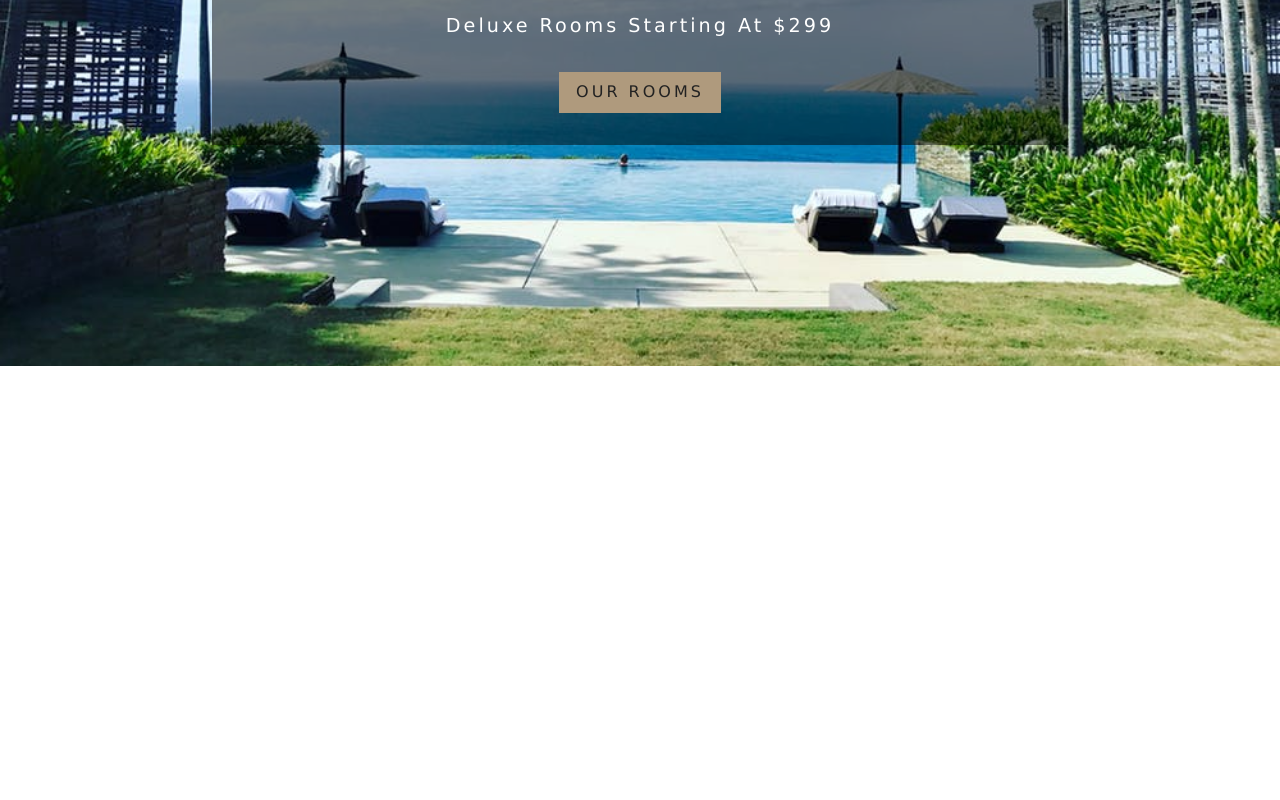
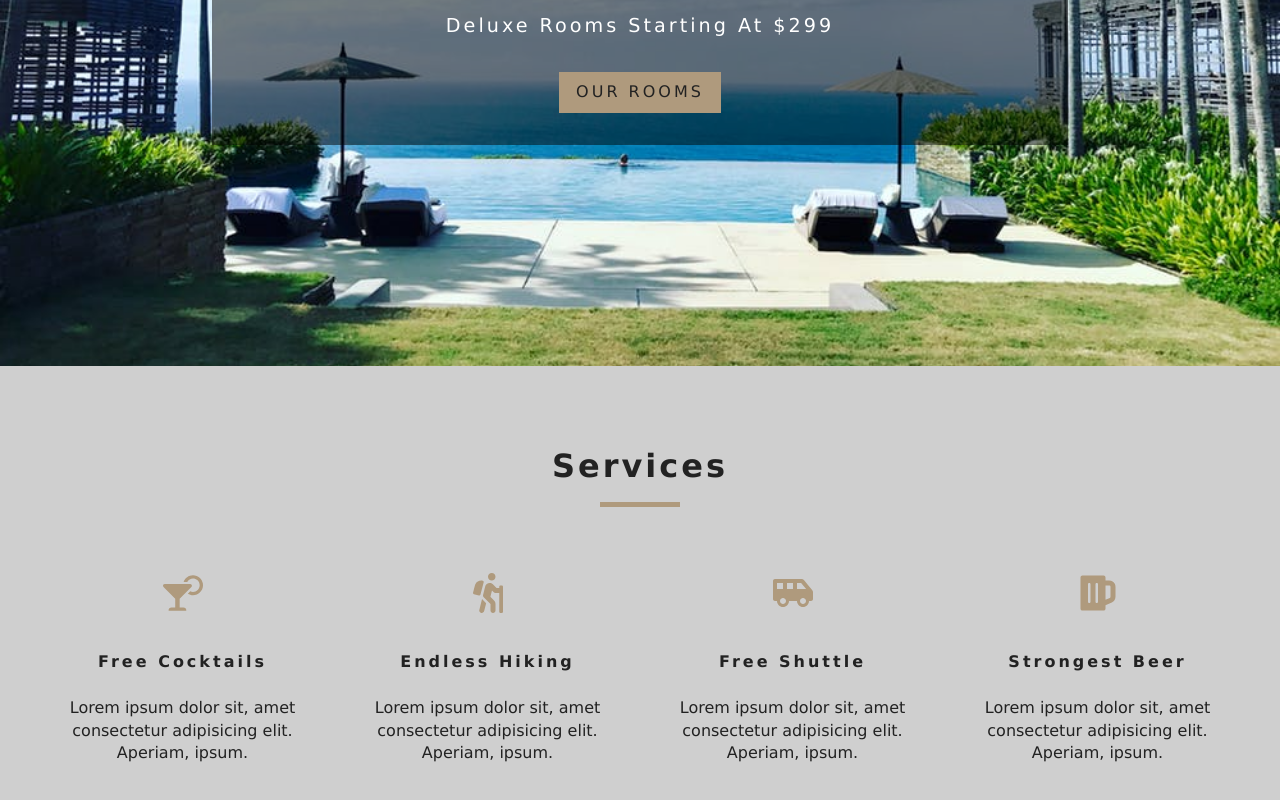
Before and after one commit to expjazz/learning_react-beach-resort, a React (Create React App) app: page / in a window 1280 px wide. Shown: the part 434-1234 px from the top of the page. Before the commit the page ends 800 px from the top, so only its background shows below. Built offline with nearby package versions, Linux system fonts and the light colour scheme; the HTML template or start-up script is replaced by a standard one.

Commit message:
add services component

```diff
--- a/src/App.css
+++ b/src/App.css
@@ -252,6 +252,7 @@
 }
 .services h6 {
   letter-spacing: var(--mainSpacing);
+  text-transform: capitalize;
 }
 .services p {
   width: 80%;
--- /dev/null
+++ b/src/components/Services.js
@@ -0,0 +1,48 @@
+import React, { Component } from 'react'
+import Title from './Title'
+import {FaCocktail, FaHiking, FaShuttleVan, FaBeer} from 'react-icons/fa'
+export default class Services extends Component {
+  state={
+    services: [
+      {
+        icon: <FaCocktail/>,
+        title: 'free cocktails',
+        info: 'Lorem ipsum dolor sit, amet consectetur adipisicing elit. Aperiam, ipsum.'
+      },
+      {
+        icon: <FaHiking/>,
+        title: 'endless hiking',
+        info: 'Lorem ipsum dolor sit, amet consectetur adipisicing elit. Aperiam, ipsum.'
+      }   ,
+         {
+        icon: <FaShuttleVan/>,
+        title: 'free shuttle',
+        info: 'Lorem ipsum dolor sit, amet consectetur adipisicing elit. Aperiam, ipsum.'
+      },
+      {
+        icon: <FaBeer/>,
+        title: 'strongest beer',
+        info: 'Lorem ipsum dolor sit, amet consectetur adipisicing elit. Aperiam, ipsum.'
+      }
+    ]
+  }
+  render() {
+    return (
+      <section className='services'>
+        <Title title='services'/>
+        <div className="services-center">
+          {this.state.services.map((item, index) => {
+            return <article key={index} className='service'>
+              <span> {item.icon} </span>
+              <h6> {item.title} </h6>
+              <p> {item.info} </p>
+
+
+            </article>
+          })}
+        </div>
+
+      </section>
+    )
+  }
+}
--- /dev/null
+++ b/src/components/Title.js
@@ -0,0 +1,10 @@
+import React from 'react'
+
+export default function Title({title}) {
+  return (
+    <div className='section-title'>
+      <h4>{title}</h4>
+      <div />
+    </div>
+  )
+}
--- a/src/pages/Home.js
+++ b/src/pages/Home.js
@@ -2,8 +2,10 @@
 import Hero from '../components/Hero'
 import Banner from '../components/Banner'
 import {Link} from 'react-router-dom'
+import Services from '../components/Services'
 const Home = () => {
   return (
+    <>
     <Hero hero='defaultHero'>
       <Banner title='luxurious rooms' subtitle='deluxe rooms starting at $299'>
         <Link to='rooms' className='btn-primary'>
@@ -11,6 +13,8 @@
         </Link>
       </Banner>
     </Hero>
+    <Services />
+    </>
     )
 }
 
```
